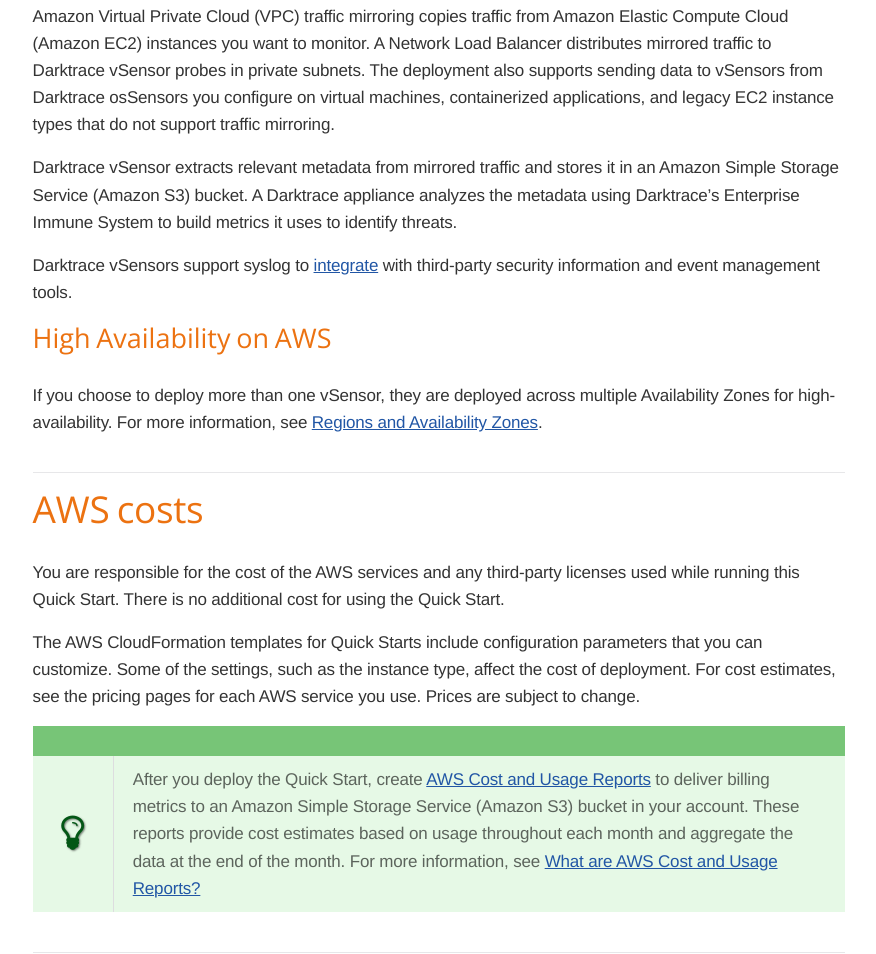
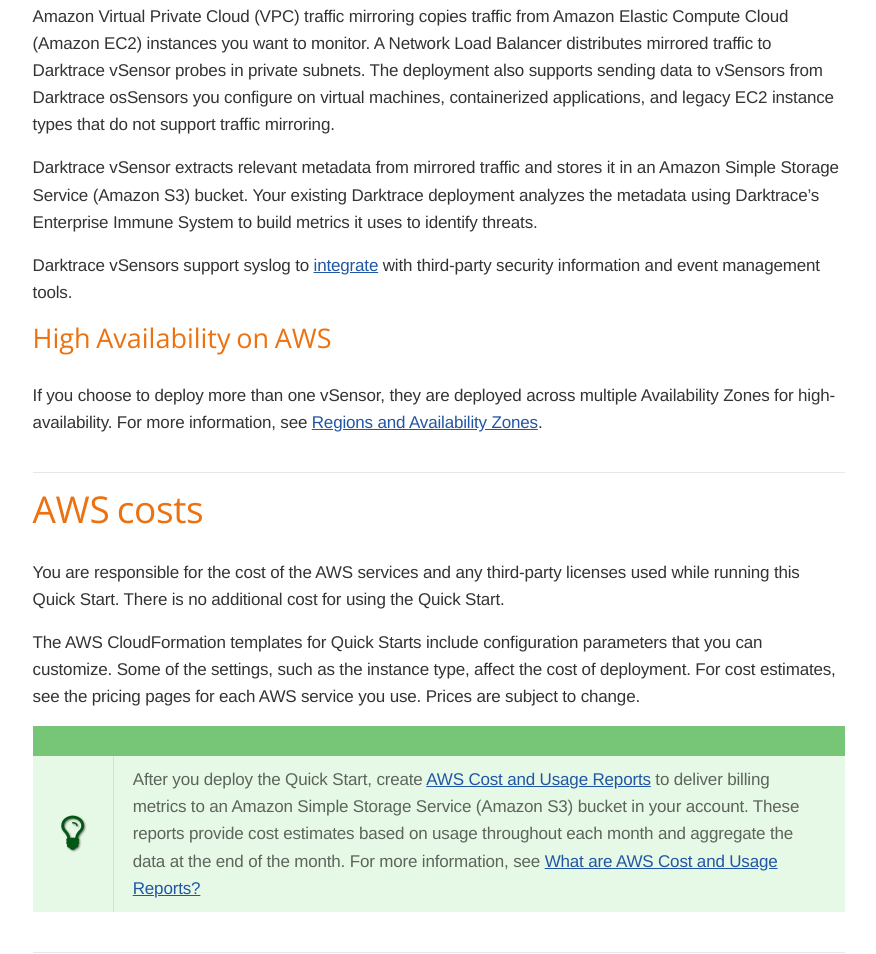
Before and after one commit to aws-quickstart/quickstart-darktrace-vsensor, a plain HTML site: page index.html in a window 1280 px wide. Shown: the part 1126-2080 px from the top of the page, without its empty margins (329-1205 px from the left). Drawn offline with nearby package versions, Linux system fonts and the light colour scheme; a web font is replaced by a local one.

Commit message:
Production doc builds - 2021/10/07 19:40:14 UTC

```diff
--- a/index.html
+++ b/index.html
@@ -941,7 +941,7 @@ Amazon may share user-deployment information with the AWS Partner that collabora
 <p>Amazon Virtual Private Cloud (VPC) traffic mirroring copies traffic from Amazon Elastic Compute Cloud (Amazon EC2) instances you want to monitor. A Network Load Balancer distributes mirrored traffic to Darktrace vSensor probes in private subnets. The deployment also supports sending data to vSensors from Darktrace osSensors you configure on virtual machines, containerized applications, and legacy EC2 instance types that do not support traffic mirroring.</p>
 </div>
 <div class="paragraph">
-<p>Darktrace vSensor extracts relevant metadata from mirrored traffic and stores it in an Amazon Simple Storage Service (Amazon S3) bucket. A Darktrace appliance analyzes the metadata using Darktrace&#8217;s Enterprise Immune System to build metrics it uses to identify threats.</p>
+<p>Darktrace vSensor extracts relevant metadata from mirrored traffic and stores it in an Amazon Simple Storage Service (Amazon S3) bucket. Your existing Darktrace deployment analyzes the metadata using Darktrace&#8217;s Enterprise Immune System to build metrics it uses to identify threats.</p>
 </div>
 <div class="paragraph">
 <p>Darktrace vSensors support syslog to <a href="https://www.darktrace.com/en/integrations/" target="_blank" rel="noopener">integrate</a> with third-party security information and event management tools.</p>
@@ -2177,7 +2177,7 @@ and to share your customizations with others.</p>
 </html>
 <!--
 repo commit:
-5d3501deeb0aab5a674ef752a371c7d110fa16b7
+e9bb09fdd13bdce6ea301e10a7adcfab2a6782ad
 
 submodule config:
  65f80e33e522df2db773d415faf97a7fadf2f5e3 docs/boilerplate (remotes/origin/swingline-test-12-g65f80e3)
```
Also changed, not shown: 1 other file.
